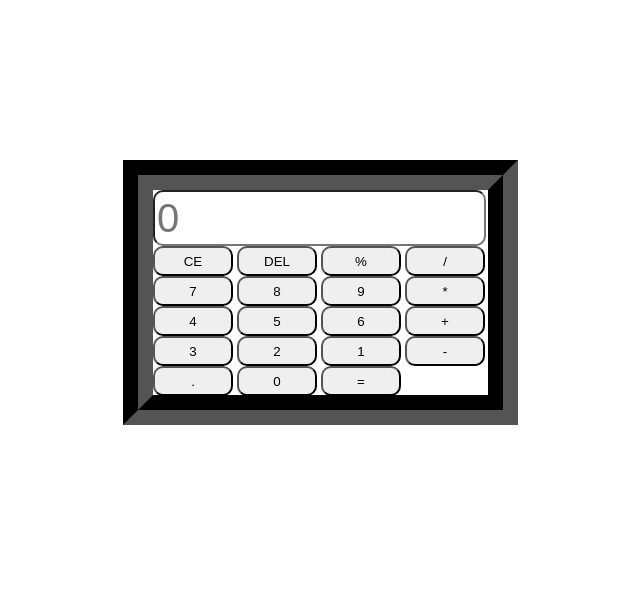
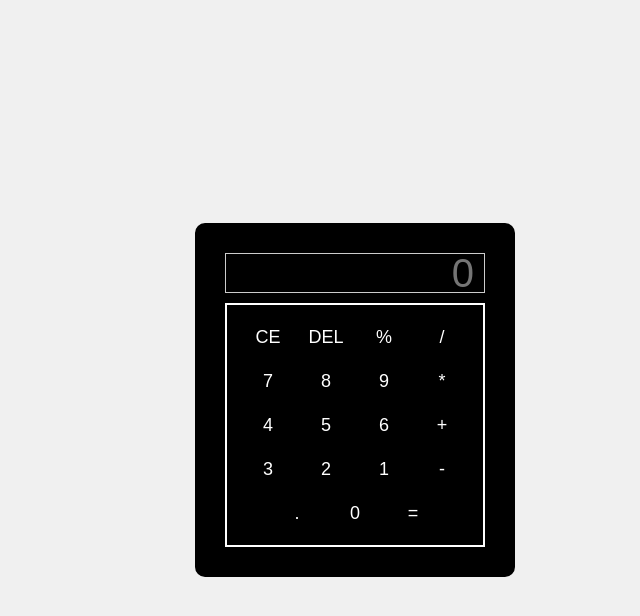
Before and after one commit to nmnnitishlal/cal, a plain HTML site: page index.html in a window 1280 px wide. Shown: the whole page, without its empty margins (285-925 px from the left). Drawn offline with Linux system fonts and the light colour scheme.

Commit message:
Update style.css

```diff
--- a/style.css
+++ b/style.css
@@ -1,32 +1,74 @@
-.calculator{
-    margin-left: 400px;
-    margin-top: 160px;
-    border: 30px solid black;
-    width: 335px;
-    height: 205px;
-    border-style:groove;
-    border-color: black;
+body {
+    display: flex;
+    justify-content: center;
+    align-items: center;
+    height: 100vh;
+    margin: 0;
+    background-color: #f0f0f0; /* Optional: for better visibility */
+}
+
+.calculator {
+    text-align: center;
+    padding: 20px;
+    border: 10px solid black;
+    background-color: white;
+    width: 320px;
+    box-sizing: border-box;
+
+    border-radius: 10px;
+    background: black;
+    color: white;
+}
+
+input {
+    width: 100%;
+    height: 40px;
+    border: 1px solid #ccc;
+    box-sizing: border-box;
+    margin-bottom: 10px;
+    text-align: right;
+    padding-right: 10px;
+    font-size: 40px;
+    background:local;
+    color: white;
 
 }
-#input{
-    display: block;
-    width: 325px;
-    height: 50px;
-    border-radius: 10px;
-    font-size: 40px;
+.calcontain{
+    border: 2px solid white;
+    padding: 10px;
+}
+button {
+    width: 50px;
+    height: 40px;
+    border: 1px solid #ccc;
+    margin: 2px;
+    box-sizing: border-box;
+    background-color: #e0e0e0;
+    cursor: pointer;
+    font-size: 18px;
+    border-radius: 5px;
+    border: none;
+    background: black;
+    color: white;
+}
+
+button:hover {
+    background-color: #d0d0d0;
+    animation-name: buttons;
+    animation-duration: 0.5s;
+    animation-fill-mode: forwards;
+    background: green;
+    border-top-left-radius: 200px;
+    border-bottom-right-radius: 200px;
+
 
 }
-button:hover{
-    color:blue;
-    cursor:grab;
-    border-right: red;
-    border-top: green;
-    border-left: blue ;
 
+@keyframes buttons {
+    from {
+        transform: translateY(0px);
+    }
+    to {
+        transform: translateY(-5px);
+    }
 }
-button{
-    border-radius: 10px;
-    width: 80px;
-    height: 30px;
-
-}
```
